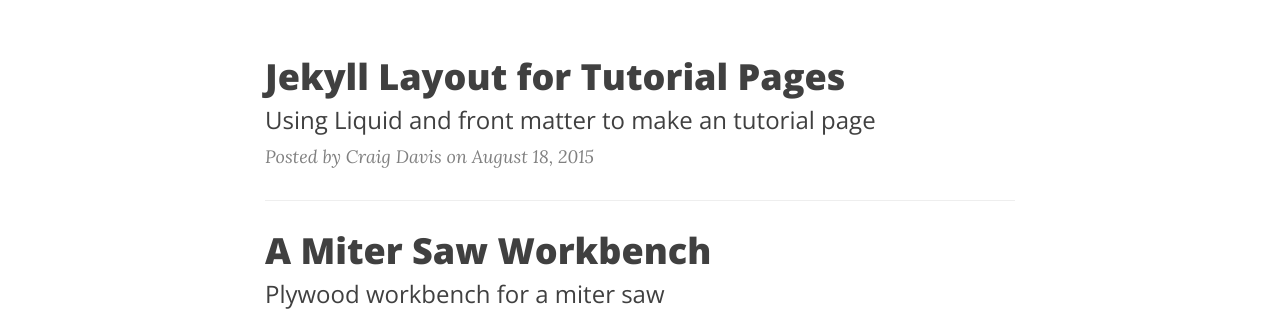
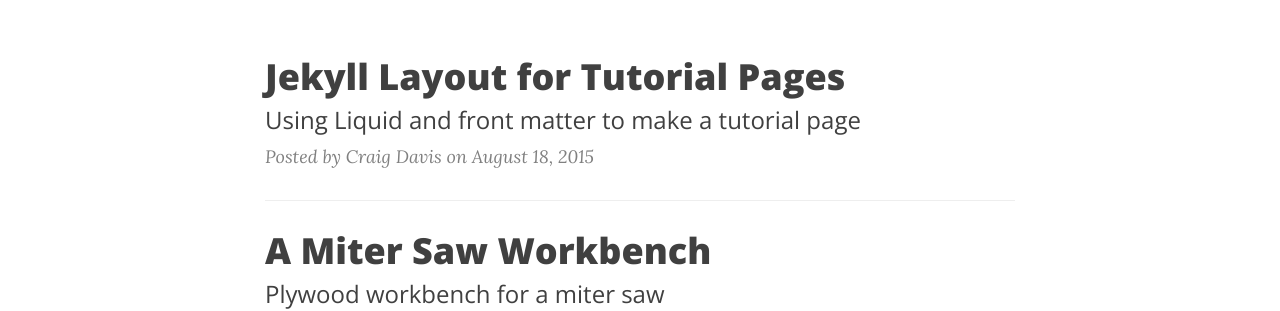
Before and after one commit to craig-davis/craig-davis.github.io, a Jekyll site: the page built from index.html, in a window 1280 px wide. Shown: the part 479-790 px from the top of the page. Built offline with Jekyll 4.4.1, drawn with Linux system fonts in a browser that asks for light colours; nearby versions of some CDN libraries; the list of posts is cut into pages by our own code.

Commit message:
Grammar improvement in miter box post

```diff
--- a/_posts/2015-08-18-jekyll-instruction-layout.markdown
+++ b/_posts/2015-08-18-jekyll-instruction-layout.markdown
@@ -1,7 +1,7 @@
 ---
 layout:      post
 title:       "Jekyll Layout for Tutorial Pages"
-subtitle:    "Using Liquid and front matter to make an tutorial page"
+subtitle:    "Using Liquid and front matter to make a tutorial page"
 description: "Make a Jekyll blog post with a simple tutorial format"
 date:        2015-08-18
 tags:        [ux]
@@ -17,7 +17,7 @@
 
 1. Image
 1. Image caption
-1. Image link to fullsize
+1. Image link to full size
 1. Instructions
 
 This is going to use a new array placed into the front matter of a post to display each step in the tutorial. This means that instead of writing html, you can just make an array of steps!
```
